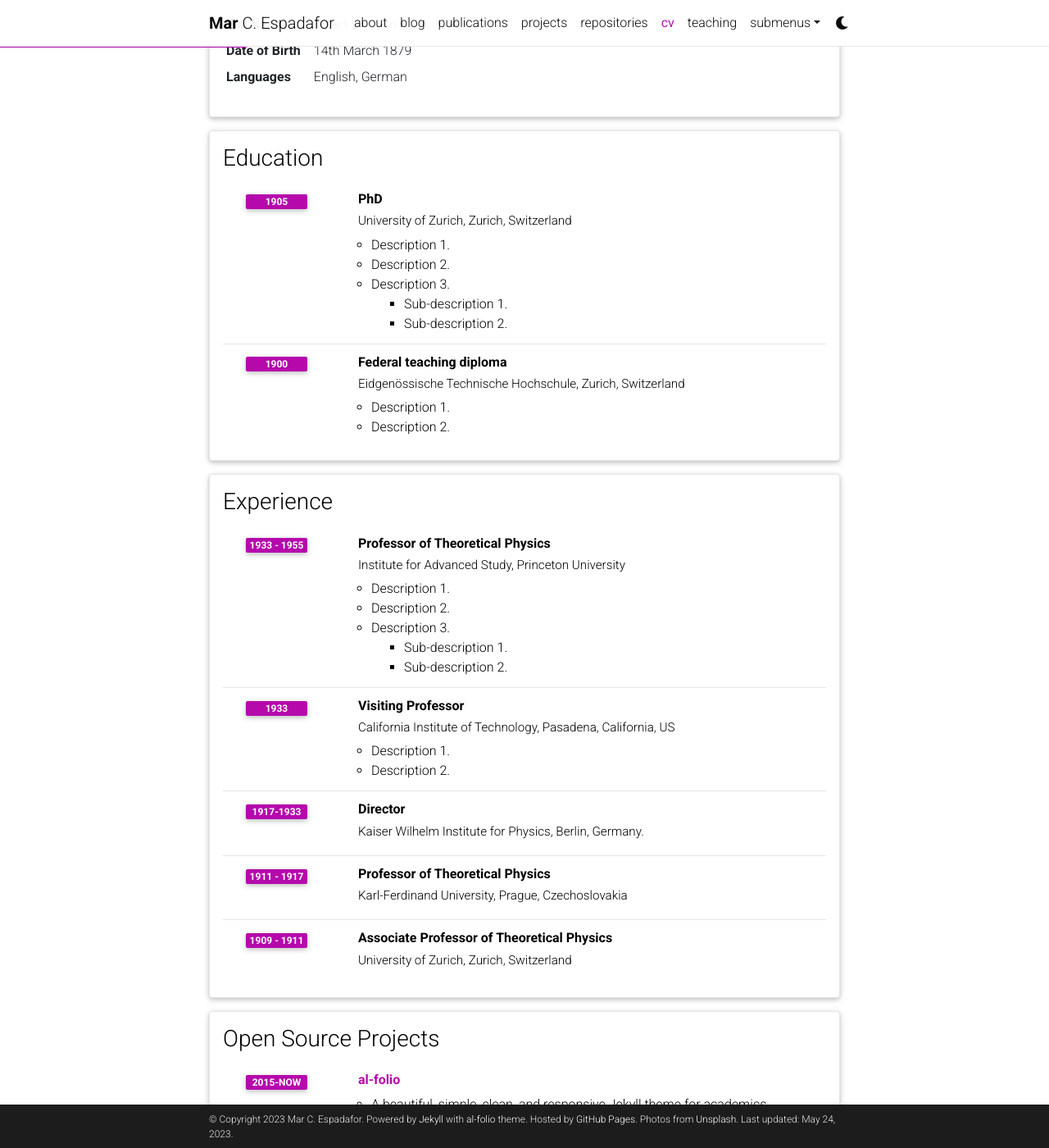
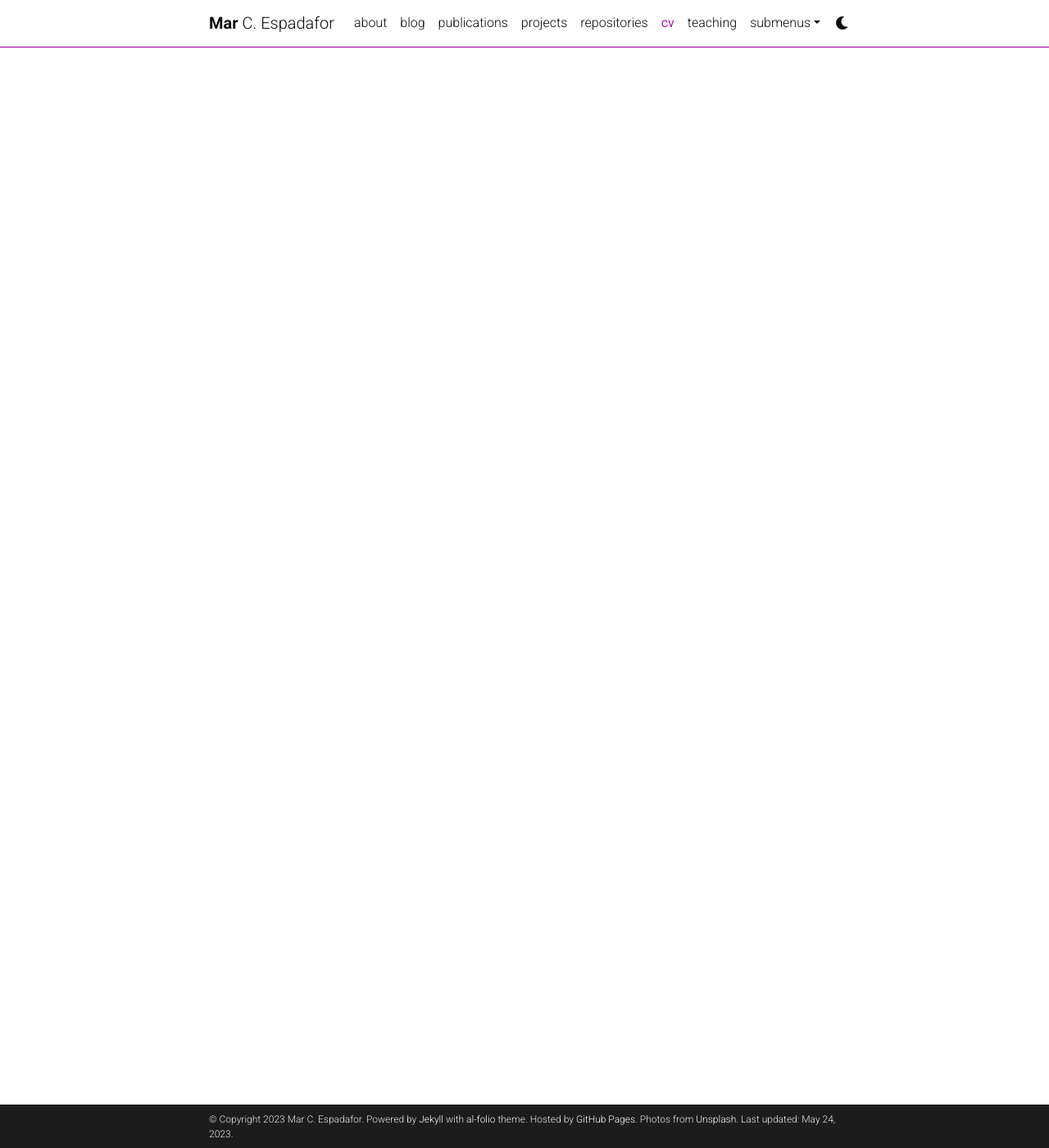
Before and after one commit to marespadafor/marespadafor.github.io, a Jekyll site: the page built from _pages/cv.md, in a window 1280 px wide and 1400 px high, scrolled down 234 px. Shown: the whole window at 82% size. Built offline with Jekyll 4.4.1, drawn with Linux system fonts in a browser that asks for light colours; comment, search, counter and statistics services are not loaded; a style sheet for code colours, icons or effects is not loaded; some of the changed text lies outside the part shown.

Commit message:
Update cv.yml

```diff
--- a/_data/cv.yml
+++ b/_data/cv.yml
@@ -1,97 +1,2 @@
-- title: General Information
-  type: map
-  contents:
-    - name: Full Name
-      value: Albert Einstein
-    - name: Date of Birth
-      value: 14th March 1879
-    - name: Languages
-      value: English, German
-
-- title: Education
-  type: time_table
-  contents:
-    - title: PhD
-      institution: University of Zurich, Zurich, Switzerland
-      year: 1905
-      description:
-        - Description 1.
-        - Description 2.
-        - title: Description 3.
-          contents:
-            - Sub-description 1.
-            - Sub-description 2.
-    - title: Federal teaching diploma
-      institution: Eidgenössische Technische Hochschule, Zurich, Switzerland
-      year: 1900
-      description:
-        - Description 1.
-        - Description 2.
-
-- title: Experience
-  type: time_table
-  contents:
-    - title: Professor of Theoretical Physics
-      institution: Institute for Advanced Study, Princeton University
-      year: 1933 - 1955
-      description:
-        - Description 1.
-        - Description 2.
-        - title: Description 3.
-          contents:
-            - Sub-description 1.
-            - Sub-description 2.
-    - title: Visiting Professor
-      institution: California Institute of Technology, Pasadena, California, US
-      year: 1933
-      description:
-        - Description 1.
-        - Description 2.
-
-    - title: Director
-      institution: Kaiser Wilhelm Institute for Physics, Berlin, Germany.
-      year: 1917-1933
-
-    - title: Professor of Theoretical Physics
-      institution: Karl-Ferdinand University, Prague, Czechoslovakia
-      year: 1911 - 1917
-      description:
-
-    - title: Associate Professor of Theoretical Physics
-      institution: University of Zurich, Zurich, Switzerland
-      year: 1909 - 1911
-
-- title: Open Source Projects
-  type: time_table
-  contents:
-    - title: <a href="https://github.com/alshedivat/al-folio">al-folio</a>
-      year: 2015-now
-      description: A beautiful, simple, clean, and responsive Jekyll theme for academics.
-
-- title: Honors and Awards
-  type: time_table
-  contents:
-    - year: 1921
-      items:
-        - Nobel Prize in Physics
-        - Matteucci Medal
-    - year: 2029
-      items:
-        - Max Planck Medal
-
-- title: Academic Interests
-  type: nested_list
-  contents:
-    - title: Topic 1.
-      items:
-        - Description 1.
-        - Description 2.
-    - title: Topic 2.
-      items:
-        - Description 1.
-        - Description 2.
-
-- title: Other Interests
-  type: list
-  contents:
-    - <u>Hobbies:</u> Hobby 1, Hobby 2, etc.
+  - title: "cv"
+    url: /cv/
```
